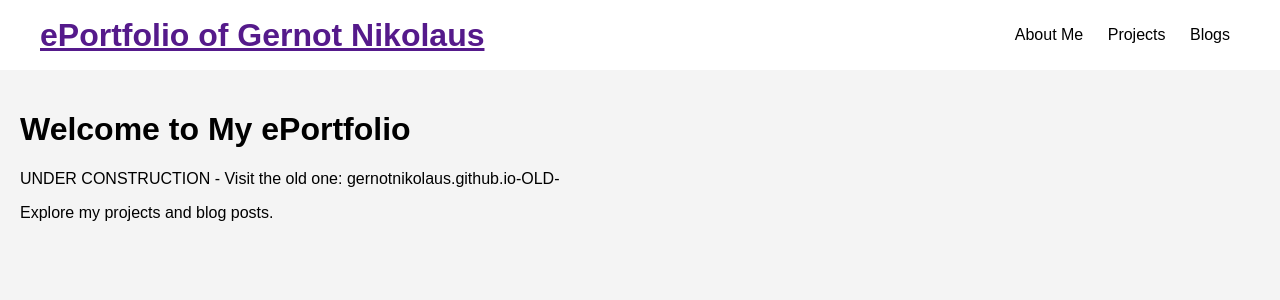
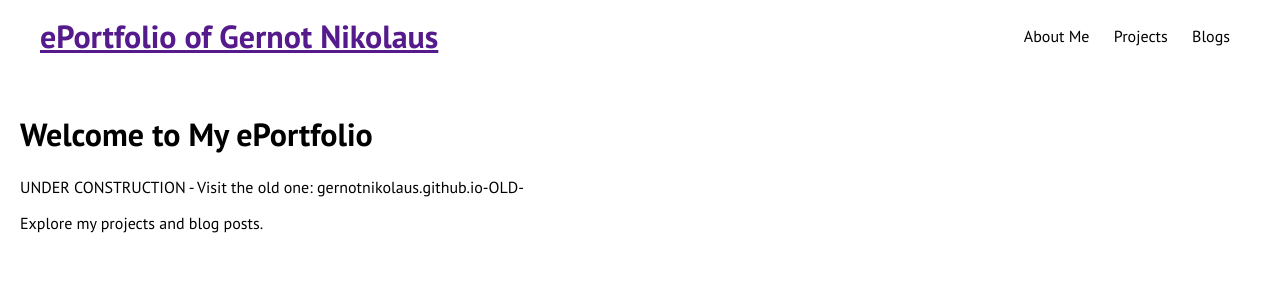
Before and after one commit to gernotnikolaus/gernotnikolaus.github.io, a Jekyll site: the page built from index.md, in a window 1280 px wide. Shown: the top 300 px of the page. Built offline with Jekyll 4.4.1, drawn with Linux system fonts in a browser that asks for light colours.

Commit message:
Updating files

```diff
--- a/_layouts/default.html
+++ b/_layouts/default.html
@@ -5,6 +5,7 @@
     <meta name="viewport" content="width=device-width, initial-scale=1.0">
     <title>{{ page.title }} - {{ site.title }}</title>
     <link rel="stylesheet" href="{{ "/assets/main.css" | relative_url }}">
+    <link href="https://fonts.googleapis.com/css2?family=PT+Sans:ital,wght@0,400;0,700;1,400;1,700&display=swap" rel="stylesheet">
 </head>
 <body>
     <header>
--- a/assets/main.css
+++ b/assets/main.css
@@ -1,8 +1,8 @@
 body {
-    font-family: Arial, sans-serif;
+    font-family: 'PT Sans', sans-serif;
     margin: 0;
     padding: 0;
-    background-color: #f4f4f4;
+    background-color: #ffffff;
 }
 
 header {
@@ -21,8 +21,19 @@ header {
     padding: 0 20px;
 }
 
+.content-container {
+    max-width: 1200px; /* Same as header-container for consistency */
+    margin: 0 auto;
+    padding: 20px; /* Adjust padding as needed */
+}
+
 header h1 {
+    font-family: 'PT Sans', sans-serif;
     margin: 0;
+}
+
+h1, h2, h3, h4, h5, h6 {
+    font-family: 'PT Sans', sans-serif;
 }
 
 nav ul {
@@ -36,6 +47,7 @@ nav ul li {
 }
 
 nav a {
+    font-family: 'PT Sans', sans-serif;
     color: #000000;
     text-decoration: none;
 }
```
